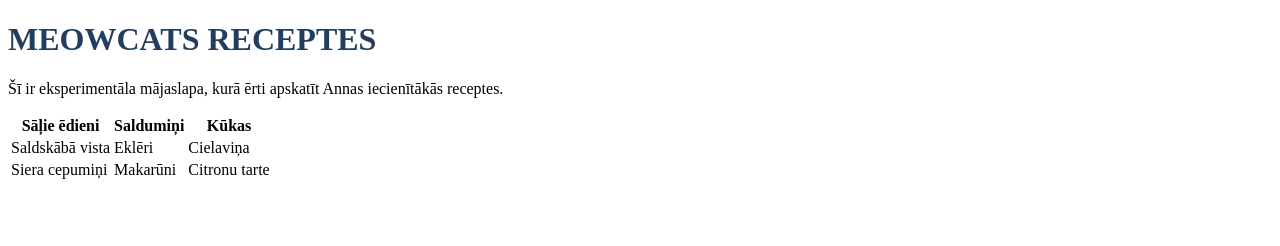
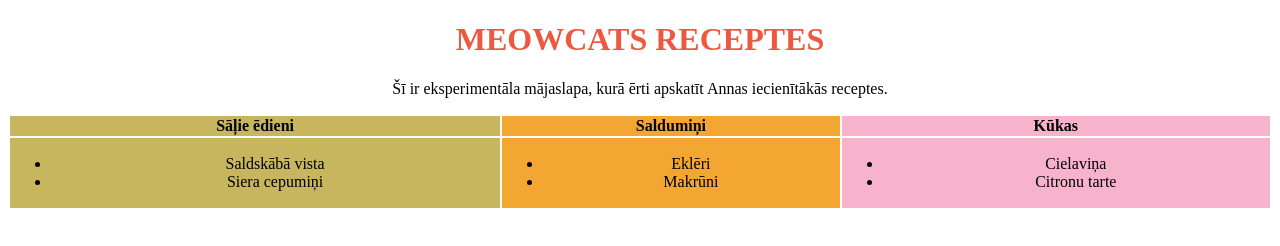
Before and after one commit to aapine/meowcat_receptes, a plain HTML site: page index.html in a window 1280 px wide. Drawn offline with Linux system fonts and the light colour scheme.

Commit message:
tabulas noformejums

```diff
--- a/index.html
+++ b/index.html
@@ -10,19 +10,29 @@
     <p>Šī ir eksperimentāla mājaslapa, kurā ērti apskatīt Annas iecienītākās receptes.</p>
     <table>
         <tr>
-            <th>Sāļie ēdieni</th>
-            <th>Saldumiņi</th>
-            <th>Kūkas</th>
+            <th id="column1">Sāļie ēdieni</th>
+            <th id="column2">Saldumiņi</th>
+            <th id="column3">Kūkas</th>
         </tr>
         <tr>
-            <td>Saldskābā vista</td>
-            <td>Eklēri</td>
-            <td>Cielaviņa</td>
-        </tr>
-        <tr>
-            <td>Siera cepumiņi</td>
-            <td>Makarūni</td>
-            <td>Citronu tarte</td>
+            <td id="column1">
+                <ul>
+                    <li>Saldskābā vista</li>
+                    <li>Siera cepumiņi</li>
+                </ul>
+            </td>
+            <td id="column2">
+                <ul>
+                    <li>Eklēri</li>
+                    <li>Makrūni</li>
+                </ul>
+            </td>
+            <td id="column3">
+                <ul>
+                    <li>Cielaviņa</li>
+                    <li>Citronu tarte</li>
+                </ul>
+            </td>
         </tr>
     </table>
 
--- a/main.css
+++ b/main.css
@@ -1,4 +1,31 @@
+
+
 h1 {
-    color:#213E60;
+    color: #ED583F;
     font-family:'Trocchi', serif;
+    text-align: center;
 }
+
+p {
+    text-align: center;
+}
+
+table {
+    width: 100%;
+}
+
+td {
+    text-align: center;
+}
+
+#column1 {
+    background-color: #C7B65D;
+}
+
+#column2 {
+    background-color: #F3A732;
+}
+
+#column3 {
+    background-color: #F8B3CC;
+}
```
